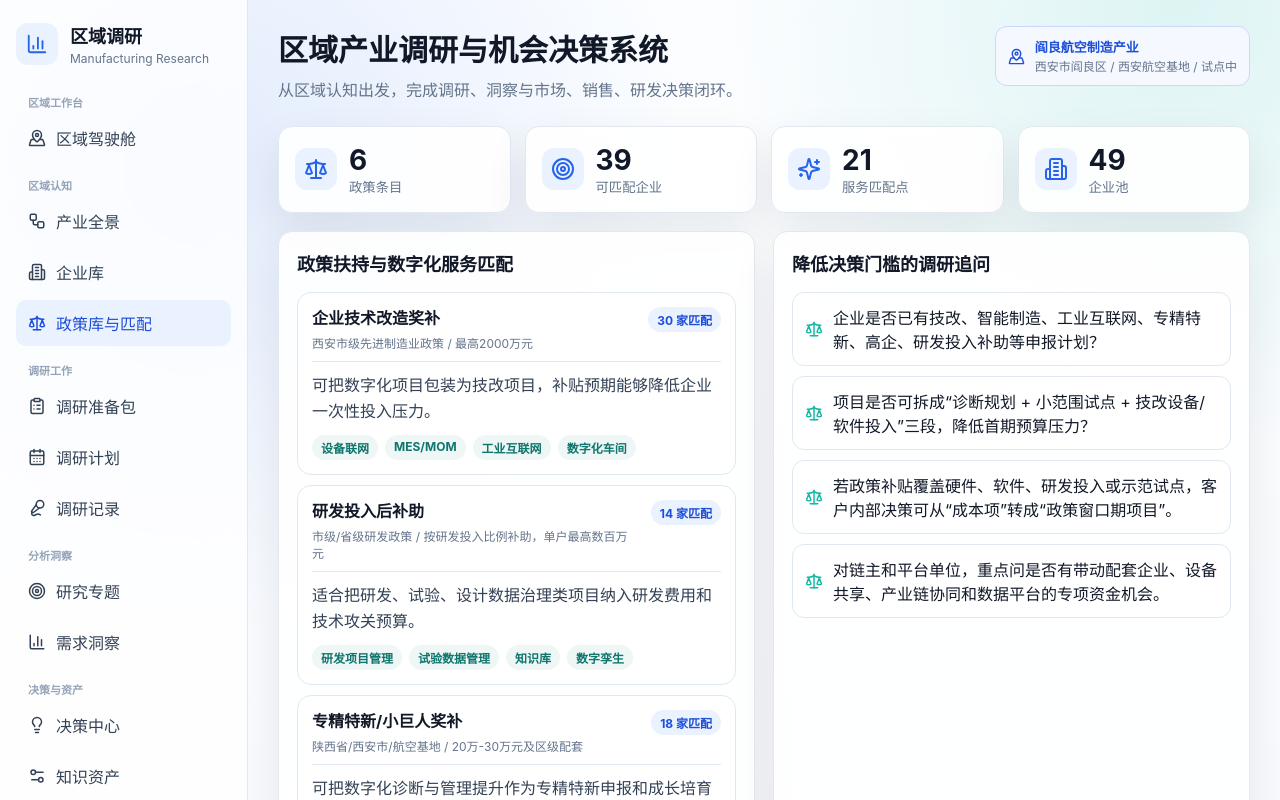
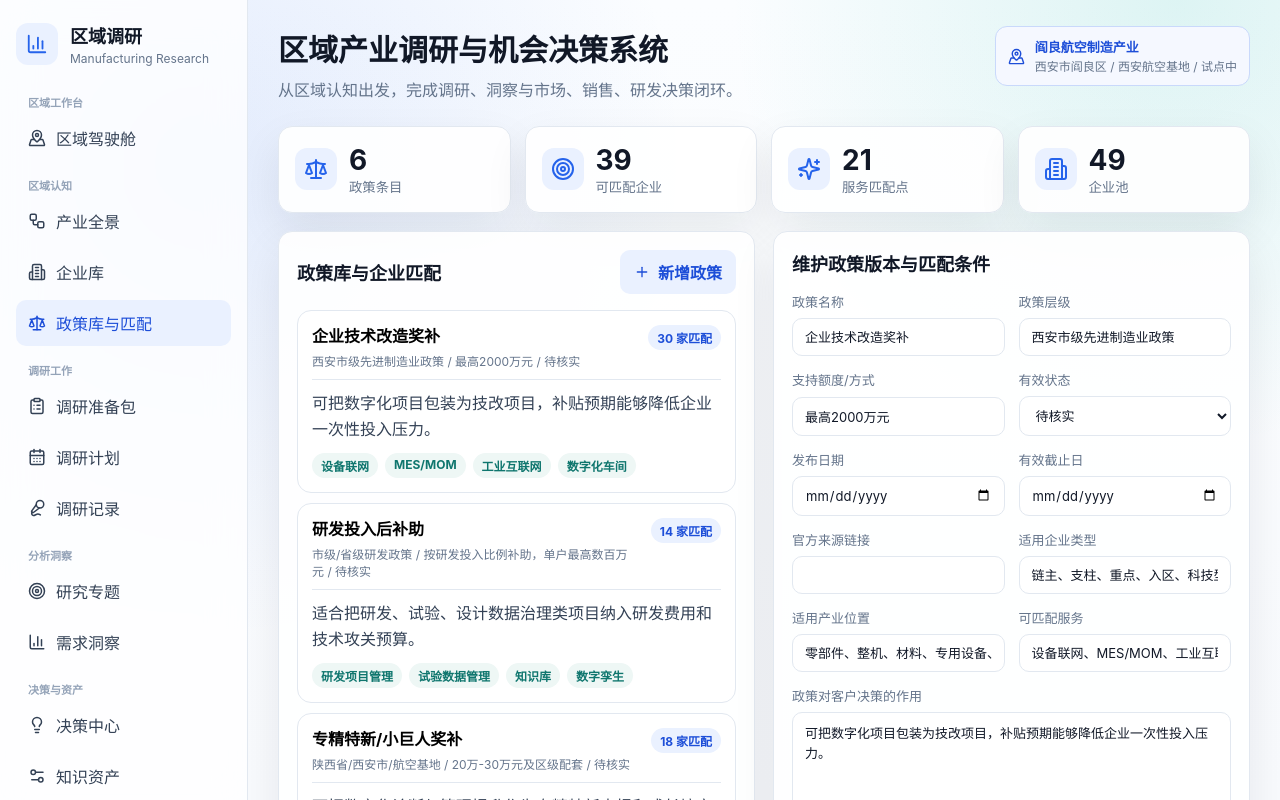
Before and after one commit to zhang-lei-git/IndustryResearch, a React (Vite) app: page / in a window 1280 px wide. Both pictures are taken after a click on the button "政策库与匹配". Shown: the top 800 px of the page. Built offline with nearby package versions, Linux system fonts and the light colour scheme.

Commit message:
feat: make policy matching data-driven

```diff
--- a/src/App.tsx
+++ b/src/App.tsx
@@ -39,7 +39,7 @@ import type {
   CompanyStatus,
   NeedItem,
   NeedPriority,
-  PolicySupport,
+  PolicyRecord,
   QuestionTemplate,
   ResearchCompany,
   ResearchHypothesis,
@@ -49,12 +49,12 @@ import type {
   TenderSignal,
   Workspace
 } from "./domain/types";
+import { policyMatchesCompany } from "./domain/policy";
 import { applyStateVersion, parseStoredState, serializeState, STATE_VERSION } from "./state/persistence";
 
 const STORE_KEY = "manufacturing-research-system:v1";
 const YANLIANG_WORKSPACE_ID = "workspace-yanliang-aerospace";
 const COLORS = ["#2563eb", "#14b8a6", "#f59e0b", "#ef4444", "#7c3aed", "#0f766e"];
-const policySupports = defaultPolicySupports();
 const defaultWorkspaces: Workspace[] = [
   {
     id: YANLIANG_WORKSPACE_ID,
@@ -75,6 +75,7 @@ const initialState: AppState = {
   companies: [],
   plans: [],
   records: [],
+  policies: defaultPolicyRecords(),
   questionTemplates: defaultQuestionTemplates(),
   capabilities: [
     {
@@ -246,7 +247,7 @@ export function App() {
         {active === "companies" ? <Companies state={state} setState={updateState} selectedCompanyId={selectedCompanyId} setSelectedCompanyId={setSelectedCompanyId} openCompanyProfile={openCompanyProfile} /> : null}
         {active === "chain" ? <IndustryChainMap state={state} openCompanyProfile={openCompanyProfile} /> : null}
         {active === "questions" ? <QuestionGenerator state={state} setState={updateState} selectedCompanyId={selectedCompanyId} setSelectedCompanyId={setSelectedCompanyId} /> : null}
-        {active === "policies" ? <PolicyMatch state={state} /> : null}
+        {active === "policies" ? <PolicyMatch state={state} setState={updateState} /> : null}
         {active === "plans" ? <Plans state={state} setState={updateState} /> : null}
         {active === "records" ? <Records state={state} setState={updateState} selectedCompanyId={selectedCompanyId} /> : null}
         {active === "needs" ? <Needs state={state} /> : null}
@@ -258,7 +259,7 @@ export function App() {
         <CompanyProfileDrawer
           key={profileCompany.id}
           company={profileCompany}
-          policies={policySupports.filter((policy) => policyMatchesCompany(policy, profileCompany))}
+          policies={state.policies.filter((policy) => policyMatchesCompany(policy, profileCompany))}
           tenders={buildTenderSignals(profileCompany)}
           onClose={() => setProfileCompanyId(null)}
           onSave={saveProfileCompany}
@@ -591,7 +592,7 @@ function Companies({ state, setState, selectedCompanyId, setSelectedCompanyId, o
   );
 }
 
-function CompanyProfileDrawer({ company, policies, tenders, onClose, onSave }: { company: ResearchCompany; policies: PolicySupport[]; tenders: TenderSignal[]; onClose: () => void; onSave: (company: ResearchCompany) => void }) {
+function CompanyProfileDrawer({ company, policies, tenders, onClose, onSave }: { company: ResearchCompany; policies: PolicyRecord[]; tenders: TenderSignal[]; onClose: () => void; onSave: (company: ResearchCompany) => void }) {
   const [mode, setMode] = useState<"detail" | "edit">("detail");
   const [draft, setDraft] = useState(company);
 
@@ -624,7 +625,7 @@ function CompanyProfileDrawer({ company, policies, tenders, onClose, onSave }: {
   );
 }
 
-function CompanyDetail({ company, policies, tenders, onEdit }: { company: ResearchCompany; policies: PolicySupport[]; tenders: TenderSignal[]; onEdit: () => void }) {
+function CompanyDetail({ company, policies, tenders, onEdit }: { company: ResearchCompany; policies: PolicyRecord[]; tenders: TenderSignal[]; onEdit: () => void }) {
   return (
     <div className="drawer-content">
       <div className="detail-grid">
@@ -809,28 +810,49 @@ function IndustryChainMap({ state, openCompanyProfile }: { state: AppState; open
   );
 }
 
-function PolicyMatch({ state }: { state: AppState }) {
-  const matches = policySupports.map((policy) => ({
+function PolicyMatch({ state, setState }: { state: AppState; setState: (state: AppState) => void }) {
+  const [draft, setDraft] = useState<PolicyRecord>(() => state.policies[0] ?? emptyPolicy());
+  const matches = state.policies.map((policy) => ({
     policy,
     companies: state.companies.filter((company) => policyMatchesCompany(policy, company))
   }));
+
+  function selectPolicy(policy: PolicyRecord) {
+    setDraft(policy);
+  }
+
+  function savePolicy() {
+    if (!draft.name.trim()) return;
+    const updated = { ...draft, id: draft.id || uid(), version: draft.version || 1, lastUpdatedAt: new Date().toISOString().slice(0, 10) };
+    const exists = state.policies.some((policy) => policy.id === updated.id);
+    setState({
+      ...state,
+      policies: exists ? state.policies.map((policy) => policy.id === updated.id ? updated : policy) : [...state.policies, updated]
+    });
+    setDraft(updated);
+  }
+
+  function createPolicy() {
+    setDraft(emptyPolicy());
+  }
+
   return (
     <div className="page-grid">
       <section className="metric-grid">
-        <Metric icon={<Scale />} label="政策条目" value={policySupports.length} />
+        <Metric icon={<Scale />} label="政策条目" value={state.policies.length} />
         <Metric icon={<Target />} label="可匹配企业" value={new Set(matches.flatMap((item) => item.companies.map((company) => company.id))).size} />
-        <Metric icon={<Sparkles />} label="服务匹配点" value={new Set(policySupports.flatMap((policy) => policy.serviceMatches)).size} />
+        <Metric icon={<Sparkles />} label="服务匹配点" value={new Set(state.policies.flatMap((policy) => policy.serviceMatches)).size} />
         <Metric icon={<Building2 />} label="企业池" value={state.companies.length} />
       </section>
       <section className="grid two">
-        <Panel title="政策扶持与数字化服务匹配">
+        <Panel title="政策库与企业匹配" action={<button className="button secondary" type="button" onClick={createPolicy}><Plus size={16} /> 新增政策</button>}>
           <div className="policy-list">
             {matches.map(({ policy, companies }) => (
-              <div className="policy-card" key={policy.id}>
+              <button className="policy-card" key={policy.id} type="button" onClick={() => selectPolicy(policy)}>
                 <div className="policy-head">
                   <div>
                     <strong>{policy.name}</strong>
-                    <span>{policy.level} / {policy.amount}</span>
+                    <span>{policy.level} / {policy.amount} / {policy.status}</span>
                   </div>
                   <em>{companies.length} 家匹配</em>
                 </div>
@@ -838,17 +860,25 @@ function PolicyMatch({ state }: { state: AppState }) {
                 <div className="policy-tags">
                   {policy.serviceMatches.map((item) => <span key={item}>{item}</span>)}
                 </div>
-              </div>
+              </button>
             ))}
           </div>
         </Panel>
-        <Panel title="降低决策门槛的调研追问">
-          <div className="advice-list">
-            <div className="advice"><Scale size={18} /><span>企业是否已有技改、智能制造、工业互联网、专精特新、高企、研发投入补助等申报计划？</span></div>
-            <div className="advice"><Scale size={18} /><span>项目是否可拆成“诊断规划 + 小范围试点 + 技改设备/软件投入”三段，降低首期预算压力？</span></div>
-            <div className="advice"><Scale size={18} /><span>若政策补贴覆盖硬件、软件、研发投入或示范试点，客户内部决策可从“成本项”转成“政策窗口期项目”。</span></div>
-            <div className="advice"><Scale size={18} /><span>对链主和平台单位，重点问是否有带动配套企业、设备共享、产业链协同和数据平台的专项资金机会。</span></div>
-          </div>
+        <Panel title={draft.id ? "维护政策版本与匹配条件" : "新增政策"}>
+          <div className="form-grid">
+            <Field label="政策名称" value={draft.name} onChange={(name) => setDraft({ ...draft, name })} />
+            <Field label="政策层级" value={draft.level} onChange={(level) => setDraft({ ...draft, level })} />
+            <Field label="支持额度/方式" value={draft.amount} onChange={(amount) => setDraft({ ...draft, amount })} />
+            <label>有效状态<select value={draft.status} onChange={(event) => setDraft({ ...draft, status: event.target.value as PolicyRecord["status"] })}><option>有效</option><option>待核实</option><option>已失效</option></select></label>
+            <Field label="发布日期" type="date" value={draft.publishedAt} onChange={(publishedAt) => setDraft({ ...draft, publishedAt })} />
+            <Field label="有效截止日" type="date" value={draft.validUntil} onChange={(validUntil) => setDraft({ ...draft, validUntil })} />
+            <Field label="官方来源链接" value={draft.sourceUrl} onChange={(sourceUrl) => setDraft({ ...draft, sourceUrl })} />
+            <Field label="适用企业类型" value={draft.appliesToTypes.join("、")} onChange={(value) => setDraft({ ...draft, appliesToTypes: splitTags(value) })} />
+            <Field label="适用产业位置" value={draft.appliesToPositions.join("、")} onChange={(value) => setDraft({ ...draft, appliesToPositions: splitTags(value) })} />
+            <Field label="可匹配服务" value={draft.serviceMatches.join("、")} onChange={(value) => setDraft({ ...draft, serviceMatches: splitTags(value) })} />
+          </div>
+          <label>政策对客户决策的作用<textarea value={draft.decisionValue} onChange={(event) => setDraft({ ...draft, decisionValue: event.target.value })} /></label>
+          <div className="drawer-actions-inline"><span className="muted-text">版本 {draft.version || 1} / 最近更新 {draft.lastUpdatedAt || "未保存"}</span><button className="button" type="button" onClick={savePolicy}><CheckCircle2 size={16} /> 保存并重新匹配</button></div>
         </Panel>
       </section>
     </div>
@@ -1214,6 +1244,11 @@ function mergeYanliangCompanies(state: AppState): AppState {
     : workspaces[0]?.id ?? YANLIANG_WORKSPACE_ID;
   const topics = state.topics?.length ? state.topics : defaultYanliangTopics();
   const hypotheses = state.hypotheses?.length ? state.hypotheses : defaultYanliangHypotheses();
+  const policies = state.policies?.length ? state.policies.map((policy) => ({
+    ...emptyPolicy(),
+    ...policy,
+    version: policy.version || 1
+  })) : defaultPolicyRecords();
   const questionTemplates = state.questionTemplates?.length ? state.questionTemplates : defaultQuestionTemplates();
   const reportCompanyMap = new Map(yanliangCompanies.map((company) => [canonicalCompanyName(company.name), company]));
   const normalizedCompanies = (state.companies ?? [])
@@ -1246,7 +1281,7 @@ function mergeYanliangCompanies(state: AppState): AppState {
     .map((record) => ({ ...record, workspaceId: record.workspaceId ?? workspaceByCompanyId.get(record.companyId) ?? YANLIANG_WORKSPACE_ID }));
   const sampleCompany = companies.find((company) => company.name === "西安泽达航空制造有限责任公司") ?? companies.find((company) => company.region.includes("阎良"));
   if (!sampleCompany || records.some((record) => record.id === "yanliang-sample-record")) {
-    return { ...state, dataVersion: STATE_VERSION, workspaces, activeWorkspaceId, topics, hypotheses, companies, plans, records, questionTemplates };
+    return { ...state, dataVersion: STATE_VERSION, workspaces, activeWorkspaceId, topics, hypotheses, policies, companies, plans, records, questionTemplates };
   }
   return {
     ...state,
@@ -1255,6 +1290,7 @@ function mergeYanliangCompanies(state: AppState): AppState {
     activeWorkspaceId,
     topics,
     hypotheses,
+    policies,
     questionTemplates,
     companies: companies.map((company) => company.id === sampleCompany.id ? { ...company, status: "调研中" } : company),
     plans: [
@@ -1525,12 +1561,6 @@ function buildCoreRelations(companies: ResearchCompany[]) {
   ];
 }
 
-function policyMatchesCompany(policy: PolicySupport, company: ResearchCompany) {
-  const typeMatched = !policy.appliesToTypes.length || policy.appliesToTypes.some((type) => company.companyType.includes(type) || company.scale.includes(type));
-  const positionMatched = !policy.appliesToPositions.length || policy.appliesToPositions.some((position) => company.chainPosition.includes(position) || company.industry.includes(position));
-  return typeMatched && positionMatched;
-}
-
 function buildTenderSignals(company: ResearchCompany): TenderSignal[] {
   const baseKeywords = ["MES/MOM", "工业互联网", "质量追溯", "设备联网", "数据平台"];
   const positionKeywords = company.chainPosition.includes("研发") || company.chainPosition.includes("设计")
@@ -1562,7 +1592,19 @@ function buildTenderSignals(company: ResearchCompany): TenderSignal[] {
   ];
 }
 
-function defaultPolicySupports(): PolicySupport[] {
+function defaultPolicyRecords(): PolicyRecord[] {
+  return defaultPolicySupports().map((policy) => ({
+    ...policy,
+    sourceUrl: "",
+    publishedAt: "",
+    validUntil: "",
+    status: "待核实",
+    version: 1,
+    lastUpdatedAt: ""
+  }));
+}
+
+function defaultPolicySupports(): Array<Omit<PolicyRecord, "sourceUrl" | "publishedAt" | "validUntil" | "status" | "version" | "lastUpdatedAt">> {
   return [
     {
       id: "tech-upgrade",
@@ -1695,6 +1737,25 @@ function emptyCompany(): ResearchCompany {
   return { id: "", workspaceId: YANLIANG_WORKSPACE_ID, name: "", region: "", industry: "", companyType: "", chainPosition: "", scale: "", contact: "", status: "待调研", maturity: 30, notes: "" };
 }
 
+function emptyPolicy(): PolicyRecord {
+  return {
+    id: "",
+    name: "",
+    level: "",
+    amount: "",
+    appliesToTypes: [],
+    appliesToPositions: [],
+    serviceMatches: [],
+    decisionValue: "",
+    sourceUrl: "",
+    publishedAt: "",
+    validUntil: "",
+    status: "待核实",
+    version: 1,
+    lastUpdatedAt: ""
+  };
+}
+
 function yanliangCompany(name: string, industry: string, companyType: string, chainPosition: string, scale: string, maturity: number, notes: string): ResearchCompany {
   return {
     id: uid(),
--- /dev/null
+++ b/src/domain/policy.ts
@@ -0,0 +1,7 @@
+import type { PolicyRecord, ResearchCompany } from "./types";
+
+export function policyMatchesCompany(policy: PolicyRecord, company: ResearchCompany) {
+  const typeMatched = !policy.appliesToTypes.length || policy.appliesToTypes.some((type) => company.companyType.includes(type) || company.scale.includes(type));
+  const positionMatched = !policy.appliesToPositions.length || policy.appliesToPositions.some((position) => company.chainPosition.includes(position) || company.industry.includes(position));
+  return typeMatched && positionMatched;
+}
--- a/src/styles.css
+++ b/src/styles.css
@@ -1029,6 +1029,16 @@ label {
   padding: 14px;
 }
 
+.policy-card {
+  width: 100%;
+  text-align: left;
+}
+
+.muted-text {
+  color: var(--muted);
+  font-size: 12px;
+}
+
 .core-node-head,
 .policy-head {
   display: flex;
```
Also changed, not shown: src/domain/types.ts (+8 -1 lines), 2 other files (tests, documents, lock files or other folders).
